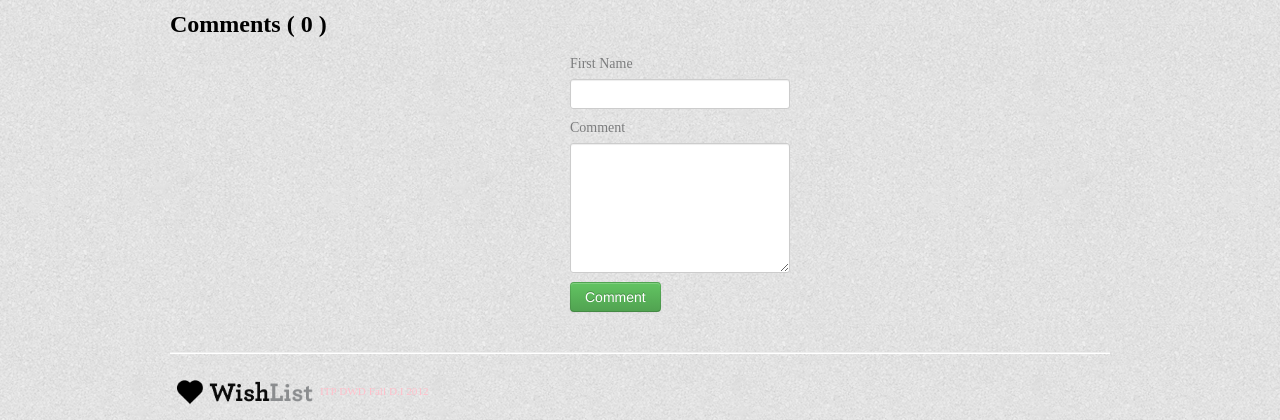
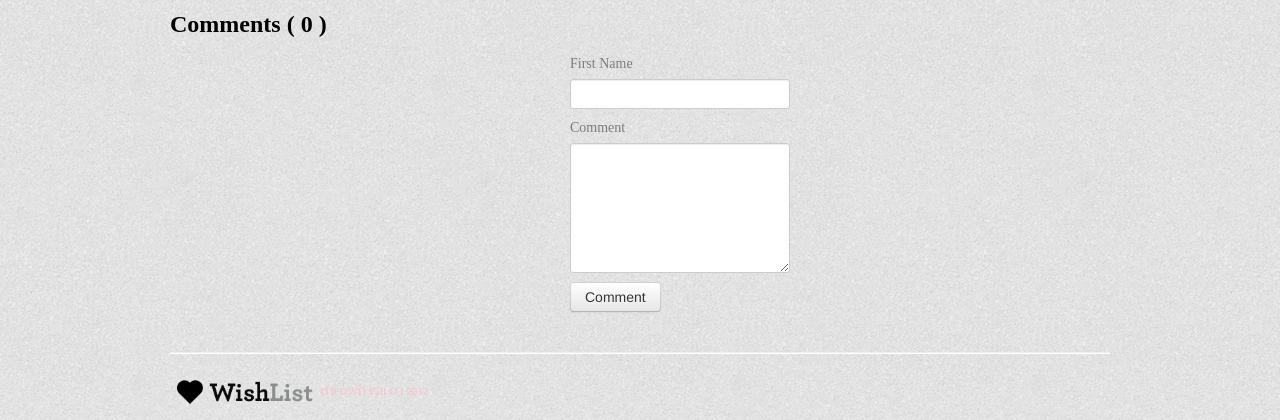
Before and after one commit to dishin/wishlist, a Flask app: template templates/idea_entry.html in a window 1280 px wide. Shown: the part 562-982 px from the top of the page. Run offline with Flask 2, Linux system fonts and the light colour scheme; the template is opened without the code that fills it, so the values that code supplies are empty; grey boxes labelled with a size stand in for pictures from a placeholder-image service; parts of the project's set-up code (start-up, migrations or seed data) failed here and were passed over; some libraries are stand-ins or nearby versions; some web fonts are replaced.

Commit message:
updatecss

```diff
--- a/templates/idea_entry.html
+++ b/templates/idea_entry.html
@@ -55,7 +55,7 @@
 					<textarea cols="50" rows="6" id="comment" name="comment"></textarea>
 
 					<label>
-					<button type="submit" class="btn btn-success">Comment</button>
+					<button type="submit" class="btn btn">Comment</button>
 					</label>
 				</form>
 			</div>
```
